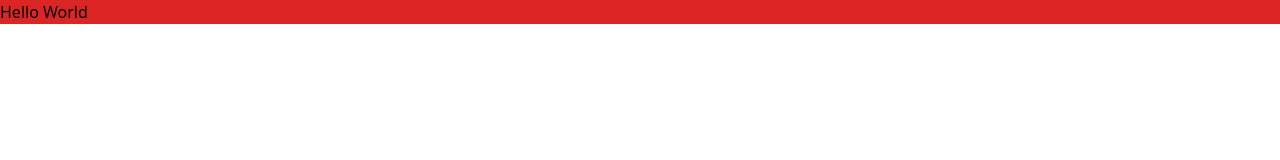
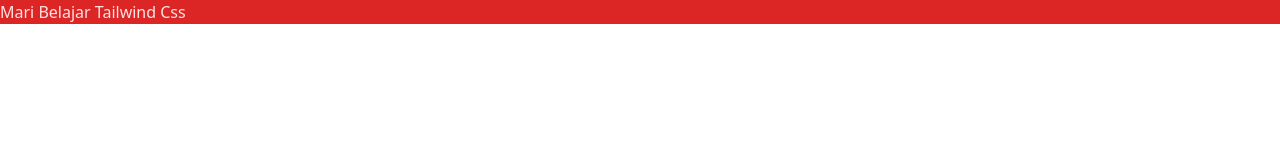
Before and after one commit to KelvinGemoyy/Tailwind-Css, a website: page public/index.html in a window 1280 px wide. Drawn offline with Linux system fonts and the light colour scheme.

Commit message:
Menguasai npm run dev

```diff
--- a/public/index.html
+++ b/public/index.html
@@ -7,6 +7,6 @@
     <link rel="stylesheet" href="css/final.css">
 </head>
 <body>
-    <h1 class="bg-red-600">Hello World</h1>
+    <h1 class="bg-red-600 text-red-100">Mari Belajar Tailwind Css</h1>
 </body>
 </html>
```
Also changed, not shown: public/css/final.css.
